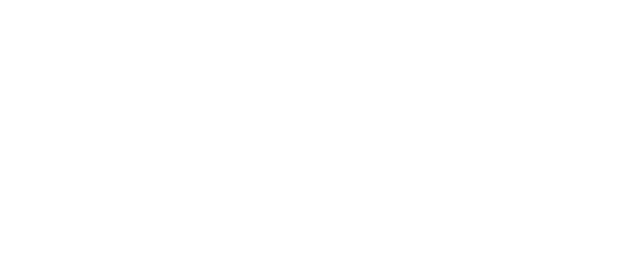
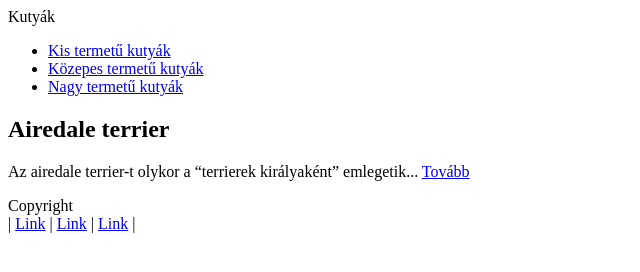
Before and after one commit to csontoskrisztian/kutya_float, a plain HTML site: page index.html in a window 1280 px wide. Shown: the whole page, without its empty margins (0-640 px from the left). Drawn offline with Linux system fonts and the light colour scheme.

Commit message:
index.html előkészítése

```diff
--- a/index.html
+++ b/index.html
@@ -7,7 +7,43 @@
     <title>Document</title>
 </head>
 <body>
+    <div class="wrapper">
 
+        <header>
+            Kutyák
+        </header>
+
+        <div class="content">
+
+            <nav>
+                <ul>
+                    <li><a href="#">Kis termetű kutyák</a></li>
+                    <li><a href="#">Közepes termetű kutyák</a></li>
+                    <li><a href="#">Nagy termetű kutyák</a></li>
+                </ul>
+            </nav>
+
+            <main>
+                <div class="card">
+                    <div class="box-image" style="background: url(./Images/index_1.jpeg);"></div>
+                    <div class="box-content">
+                        <h2>Airedale terrier</h2>
+                        <p>Az airedale terrier-t olykor a “terrierek királyaként” emlegetik... <a href="#" class="details">Tovább</a></p>
+                    </div>
+                </div>
+            </main>
+
+            <footer>
+                <div class="left">Copyright</div>
+                <div class="right">
+                    | <a href="#">Link</a> |
+                    <a href="#">Link</a> |
+                    <a href="#">Link</a> |
+                </div>
+            </footer>
+        </div>
+
+    </div>
 
     <script src="./js/my.js"></script>
 </body>
```
